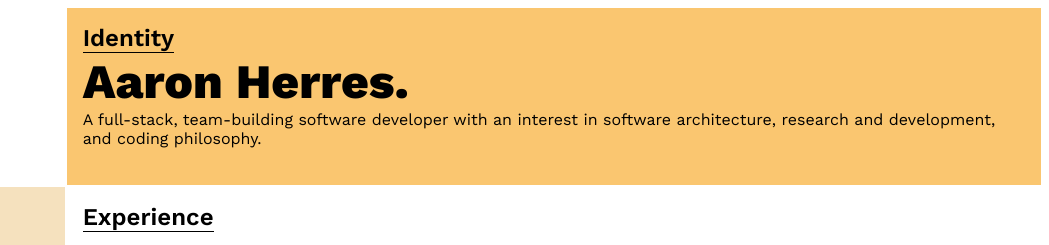
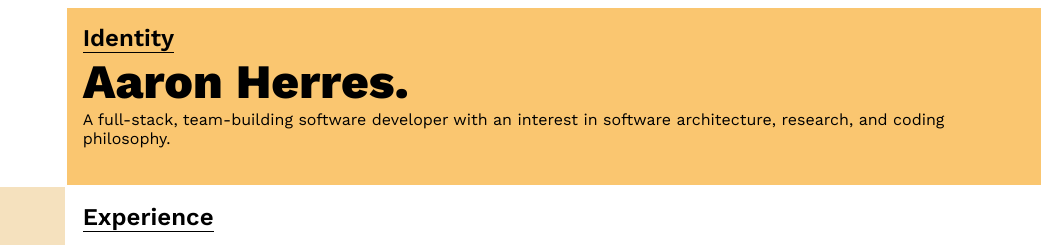
Before and after one commit to redaphid/resume, a plain HTML site: page index.html in a window 1280 px wide. Shown: the top 245 px of the page, 231-1280 px from the left. Drawn offline with nearby package versions, Linux system fonts and the light colour scheme.

Commit message:
clean up byline

```diff
--- a/resume.json
+++ b/resume.json
@@ -1,7 +1,7 @@
 {
   "basics": {
     "name": "Aaron Herres",
-    "label": "A full-stack, team-building software developer with an interest in software architecture, research and development, and coding philosophy. ",
+    "label": "A full-stack, team-building software developer with an interest in software architecture, research, and coding philosophy. ",
     "picture": "",
     "email": "iam@aaronherres.com",
     "phone": "1 602-420-3865",
```
Also changed, not shown: index.html (+0 -1 lines).
